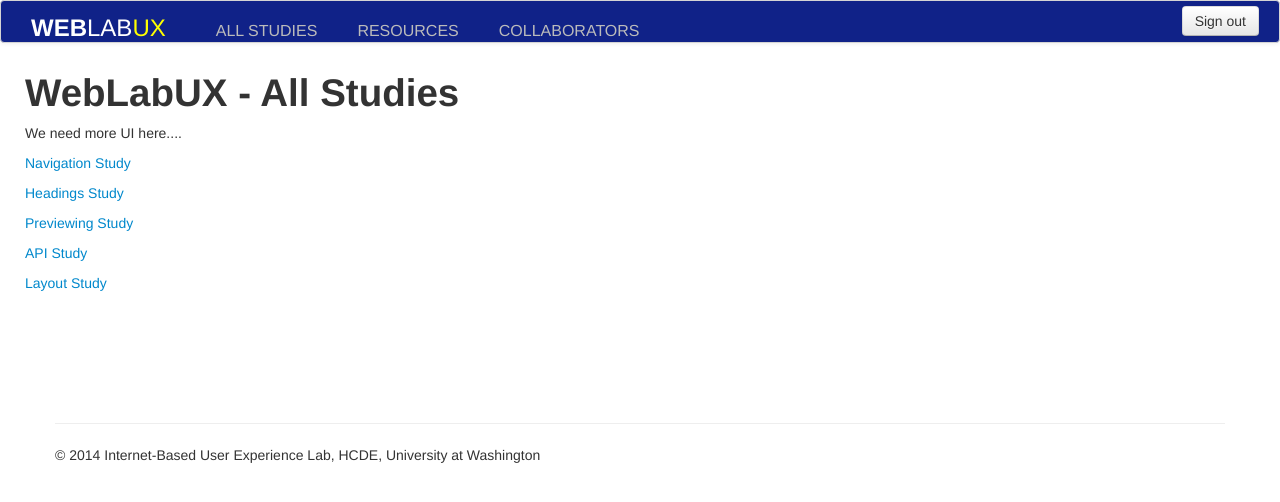
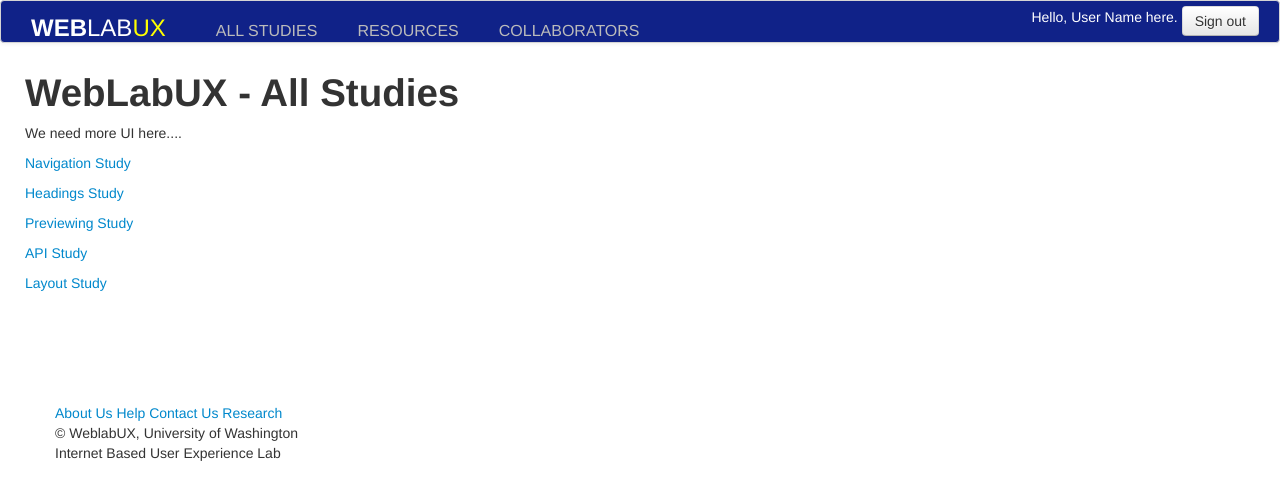
Before and after one commit to weblabux/wluxui, a PHP site: page / in a window 1280 px wide. Shown: the top 502 px of the page. Run offline with PHP 8.4, Linux system fonts and the light colour scheme; some libraries are stand-ins or nearby versions.

Commit message:
the chrome of loggedin and loggedout
logged in: add hello
logged out: remember me, forget passwold
footer

```diff
--- a/templates/layoutloggedin.twig
+++ b/templates/layoutloggedin.twig
@@ -38,6 +38,7 @@
                     <li><a href="/wluxui/index.php/collaborators">COLLABORATORS</a></li>
                 </ul>
                 <form class="navbar-form pull-right">
+                    <span style ="color:white;" >Hello,&nbsp<span id = "username">User Name here.</span></span>
                     <button type="submit" class="btn">Sign out</button>
                 </form>
         </div>
@@ -50,7 +51,7 @@
 
 </div>
 
-<div class="container">
+<div>
     {{ include('partials/_footer.twig', { date: "now"|date("Y") } ) }}
 </div>
 
--- a/templates/partials/_footer.twig
+++ b/templates/partials/_footer.twig
@@ -1,4 +1,15 @@
     <footer class="wlux-static-footer">
-        <hr>
-        <p>&copy; {{ date }} Internet-Based User Experience Lab, HCDE, University at Washington</p>
+    	<div class = "container">
+        	<div id = "ahcr">
+				<span class = "ahcrin"><a href="#where1">About Us</a></span>
+				<span class = "ahcrin"><a href="#where2">Help</a></span>
+				<span class = "ahcrin"><a href="#where3">Contact Us</a></span>
+				<span class = "ahcrin"><a href="#where4">Research</a></span>
+			</div>
+
+			<div id = "announcement">
+				<div>&copy WeblabUX, University of Washington</div>
+				<div>Internet Based User Experience Lab</div>
+			</div>
+		</div>
     </footer>
```
Also changed, not shown: templates/layoutloggedout.twig (+5 -2 lines).
